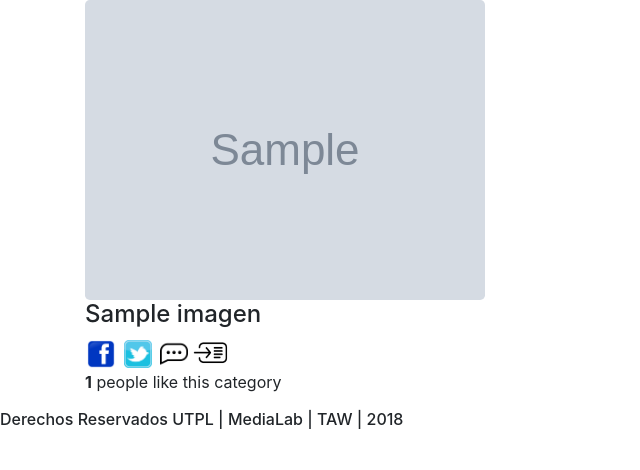
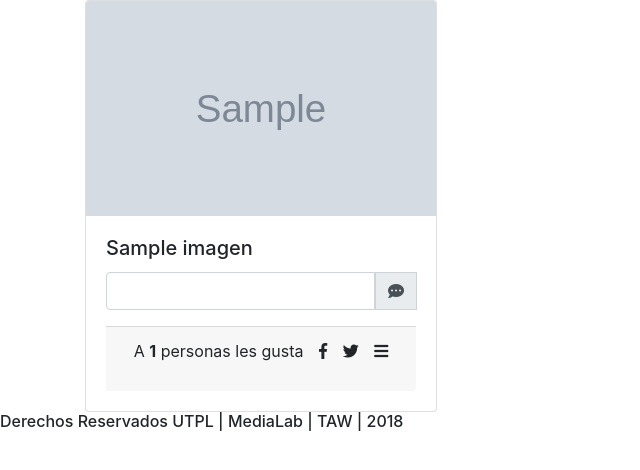
Before and after one commit to diepinto30/FototecaUTPL, a Django app: page /murales/ in a window 1280 px wide. Shown: the part 84-554 px from the top of the page, without its empty margins (0-640 px from the left). Run offline with Django 3.2, Linux system fonts and the light colour scheme; tables that the repository leaves empty hold one stand-in row (values such as "Sample post"); grey boxes marked "Sample" are stand-in pictures; parts of the project's set-up code (start-up, migrations or seed data) failed here and were passed over; some libraries are stand-ins or nearby versions.

Commit message:
version 1.0.18 en murales

```diff
--- a/portal/templates/internas/murales.html
+++ b/portal/templates/internas/murales.html
@@ -54,15 +54,23 @@
                     </div>
             {% else %}
 
-                <div class="photo_list" style="border-radius: 0.3em;">
-                    <img src="/media/{{ img.foto}}" alt="img_{{ img.nombre}}" style="border-radius: 0.3em;"><br>
-                            <h4>{{ img.nombre}}</h4>
-                            <img src="{% static 'images/ico_facebook.png'%}" alt="facebook" style="height: 2em; width: 2em" class="fa button" title="Compartir en Facebook">
-                            <img src="{% static 'images/ico_twitter.png'%}" alt="twitter" style="height: 2em; width: 2em" class="tw button" title="Compartir en Twitter">
-                            <img src="{% static 'images/comentar.png'%}" alt="comentar" title="Comentar"  style="height: 2em; width: 2em" class="tw button" onclick="comentar_{{ img.idimagen}}()" >
-                            <img src="{% static 'images/seemore.png'%}" alt="ver más" title="Ver más"  style="height: 2.2em; width: 3em; margin-left: -0.4em; margin-top: -0.1em" class="tw button" onclick="seemore_{{ img.idimagen}}()" >
-                    <p><strong id="like_count{{img.idimagen}}">{{ img.likes }}</strong> people like this category</p>
-                    <p>  </p>
+                <div class="card" style="width: 22em; display: inline-block;" id="">
+                    <img src="/media/{{ img.foto}}" alt="img_{{ img.nombre}}" class="card-img-top" height="215px">
+                    <div class="card-body">
+                        <h5 class="card-title">{{ img.nombre }}</h5>
+                        <div class="input-group mb-3">
+                            <input type="text" class="form-control">
+                            <div class="input-group-prepend">
+                            <div class="input-group-text" id="btnGroupAddon{{ img.idimagen}}"><i class="fas fa-comment-dots" style="cursor: pointer"></i></div>
+                            </div>
+                        </div>
+                        <div class="card-footer d-flex justify-content-around ">
+                            <span >A <strong id="like_count{{img.idimagen}}">{{ img.likes }}</strong> personas les gusta</p><x></x></span>
+                            <span ><i class="fab fa-facebook-f" style="cursor: pointer"></i></span>
+                            <span ><i class="fab fa-twitter" style="cursor: pointer"></i></span>
+                            <span onclick="seemore_{{ img.idimagen}}()"><i class="fas fa-bars" style="cursor: pointer"></i></span>
+                        </div>
+                    </div>
                 </div>
             {% endif %}
     </div>
```
